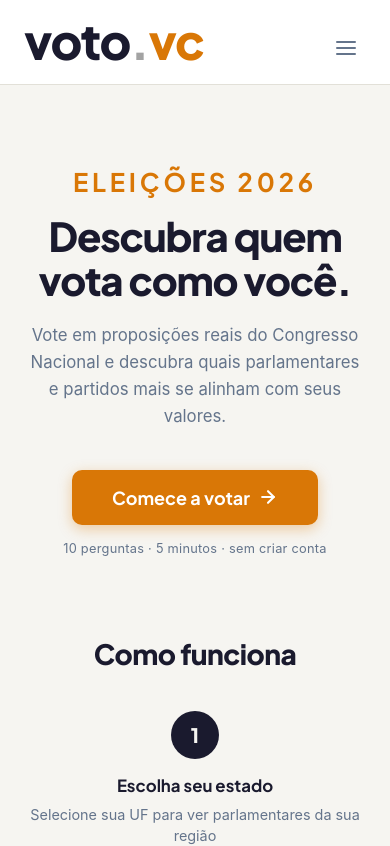
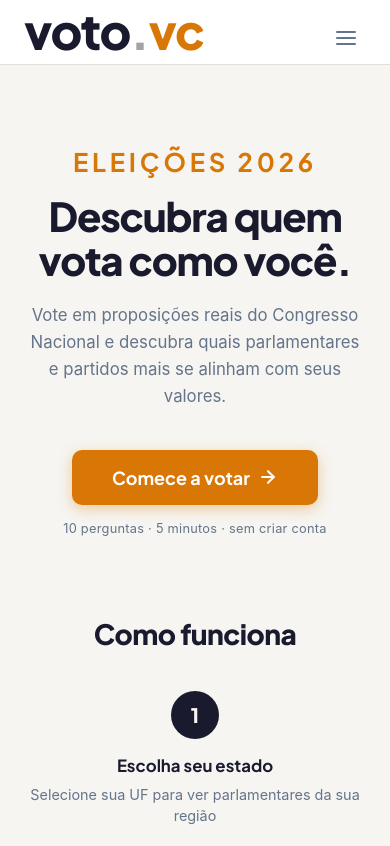
Before and after one commit to LeoooDias/voto-vc, a SvelteKit app in the folder frontend/: page / in a window 390 px wide. Shown: the top 846 px of the page. Built offline with nearby package versions, Linux system fonts and the light colour scheme; no server answers.

Commit message:
Adjust padding in layout for improved spacing and visual consistency
Reduced padding values in the layout for both desktop and mobile views to enhance the overall spacing and visual balance. This change aims to create a more cohesive user experience across different screen sizes.

```diff
--- a/frontend/src/routes/+layout.svelte
+++ b/frontend/src/routes/+layout.svelte
@@ -213,7 +213,7 @@
 		display: flex;
 		align-items: baseline;
 		justify-content: space-between;
-		padding: 1.25rem 0;
+		padding: 0.5rem 0;
 	}
 
 	.logo {
@@ -412,7 +412,7 @@
 	/* ---- Mobile ---- */
 	@media (max-width: 768px) {
 		nav {
-			padding: 1rem 0;
+			padding: 0.375rem 0;
 		}
 
 		.logo-text {
```
